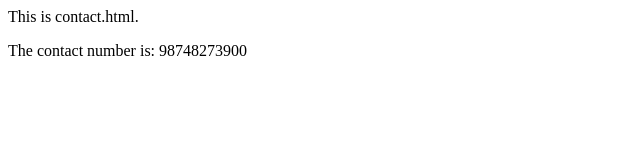
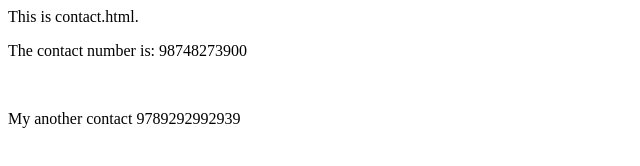
Before and after one commit to smv1796/Git, a plain HTML site: page contact.html in a window 1280 px wide. Shown: the whole page, without its empty margins (0-640 px from the left). Drawn offline with Linux system fonts and the light colour scheme.

Commit message:
added another contact number in contact.html

```diff
--- a/contact.html
+++ b/contact.html
@@ -1,3 +1,5 @@
 <html>This is contact.html.
   <p>The contact number is: 98748273900</p>
+  <br>
+  <p>My another contact 9789292992939</p>
 </html>
```
